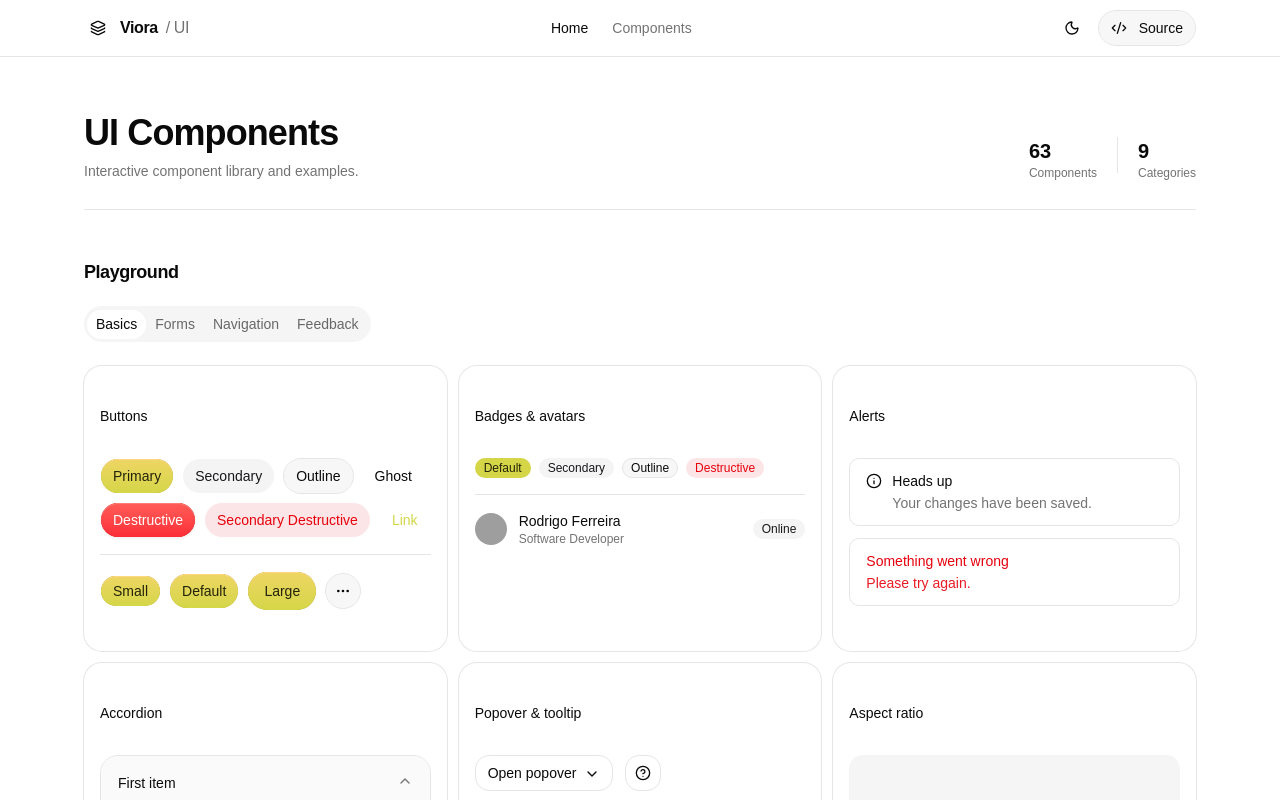
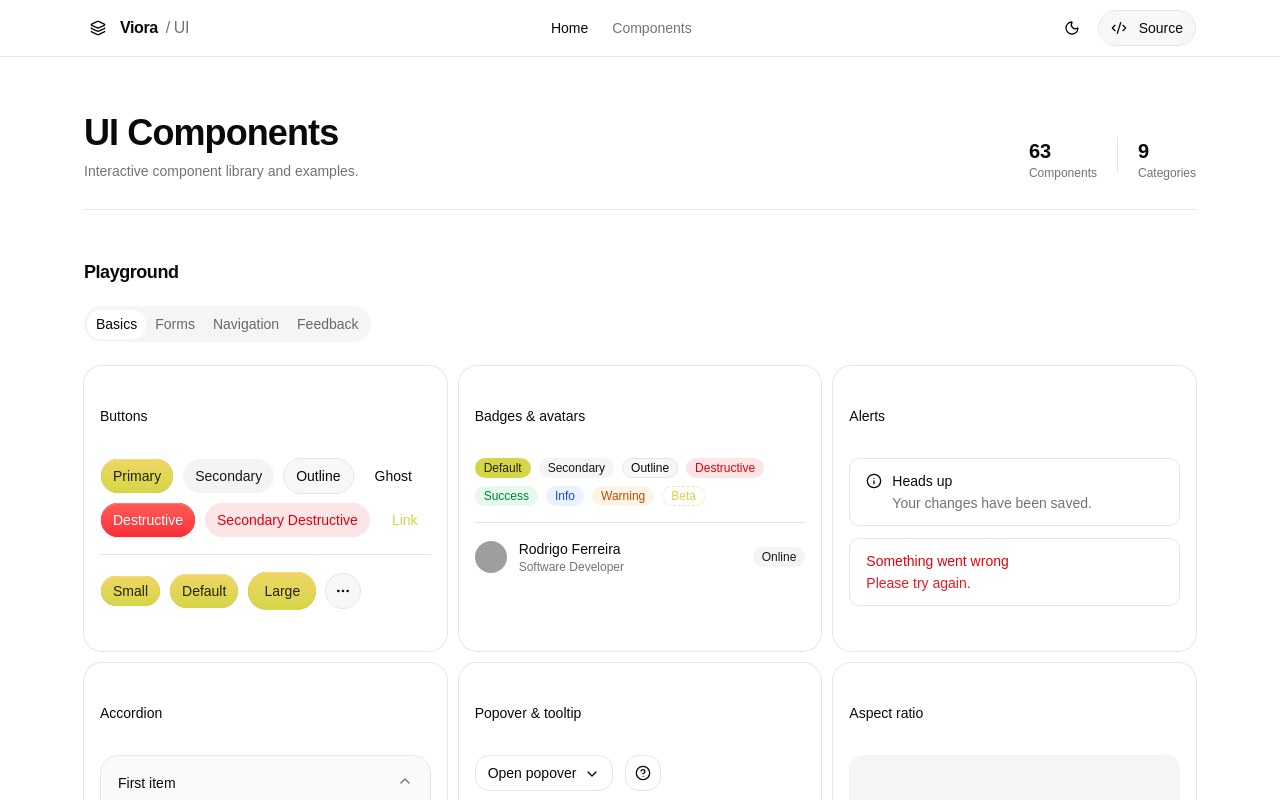
Before and after one commit to rodriaum/viora-template-preview, a React (Vite) app: page / in a window 1280 px wide. Shown: the top 800 px of the page. Built offline with nearby package versions, Linux system fonts and the light colour scheme; grey boxes are pictures that could not be loaded.

Commit message:
feat: showcase semantic badge variants

```diff
--- a/src/components/playground.tsx
+++ b/src/components/playground.tsx
@@ -168,6 +168,10 @@ export default function Playground() {
                   <Badge variant="secondary">Secondary</Badge>
                   <Badge variant="outline">Outline</Badge>
                   <Badge variant="destructive">Destructive</Badge>
+                  <Badge variant="success">Success</Badge>
+                  <Badge variant="info">Info</Badge>
+                  <Badge variant="warning">Warning</Badge>
+                  <Badge variant="beta">Beta</Badge>
                 </div>
                 <Separator className="my-4" />
                 <div className="flex items-center gap-3">
```
